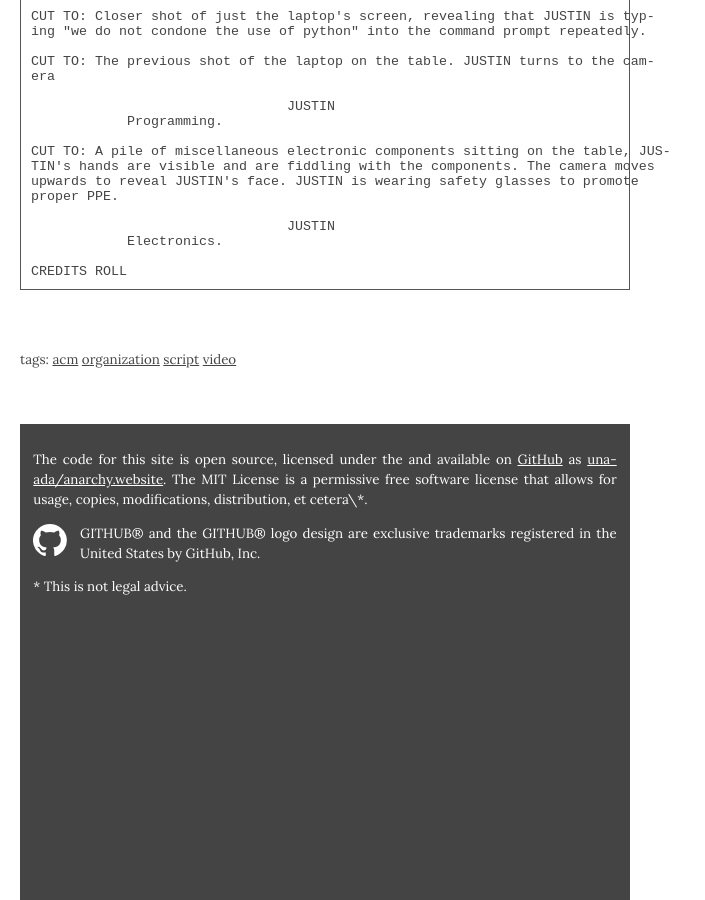
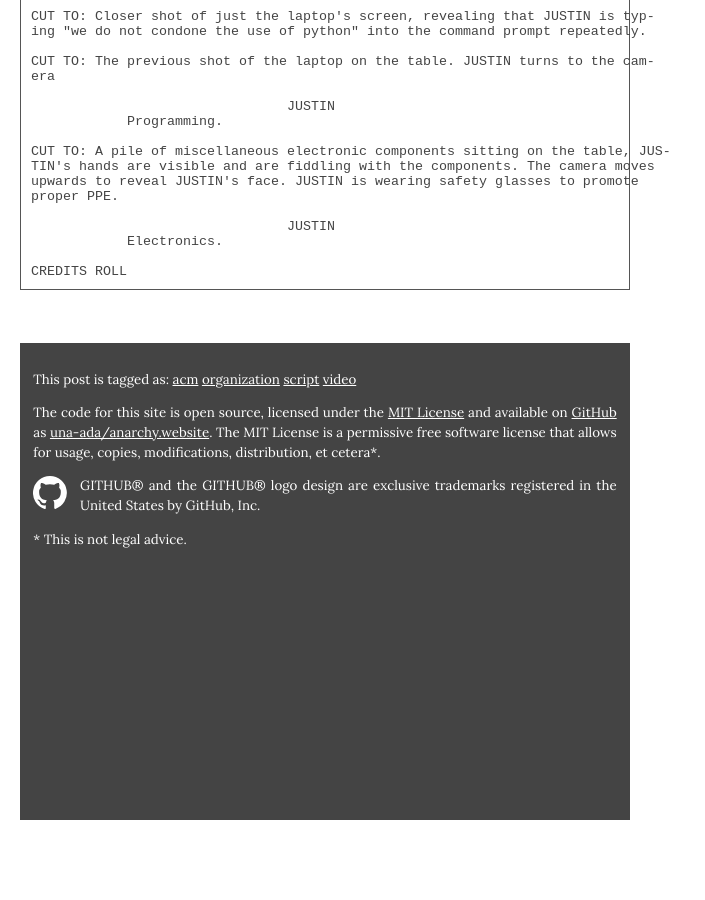
Before and after one commit to una-ada/anarchy.website, a Jekyll site: the page built from _posts/2016-10-26-acm-promo.md, in a window 1280 px wide and 900 px high, scrolled down 1246 px. Shown: the whole window, without its empty margins (0-705 px from the left). Built offline with Jekyll 4.4.1, drawn with Linux system fonts in a browser that asks for light colours; some web fonts are replaced; after the commit the page ends 2066 px from its top, so only the background shows below that.

Commit message:
Moved tagging to footer

```diff
--- a/_includes/footer.html
+++ b/_includes/footer.html
@@ -2,6 +2,13 @@
   -     https://help.github.com/articles/repository-metadata-on-github-pages/
   -->
 <footer>
+    <p>This post is tagged as:
+        {% assign sorttags = page.tags | sort %}
+        {% for tag in sorttags %}
+            {% capture tag_name %}{{ tag }}{% endcapture %}
+            <a href="/tag/#{{ tag_name }}">{{ tag_name }}</a>
+        {% endfor %}
+    </p>
     {% unless page.license %}
         {% assign page.license = "BY-SA" %}
     {% endunless %}
@@ -29,13 +36,12 @@
     {% endif %}
     <p>
         The code for this site is open source, licensed under the
-        <a href="{{ site.github.repository_url}}/LICENSE">
-        {{ site.github.license.name }}</a> and available on
-        <a href="https://github.com">GitHub</a> as
+        <a href="{{ site.github.repository_url}}/LICENSE">MIT License</a> and
+        available on <a href="https://github.com">GitHub</a> as
         <a href="{{ site.github.repository_url }}">
         {{ site.github.repository_nwo}}</a>. The MIT License is a permissive
         free software license that allows for usage, copies, modifications,
-        distribution, et cetera\*.
+        distribution, et cetera*.
     </p>
     <img src="/assets/img/github.svg"
         style="float:left;margin-right:1rem;width:2.5rem;"/>
--- a/_layouts/post.html
+++ b/_layouts/post.html
@@ -4,14 +4,6 @@
 <body>
     <h1>{{ page.title }}</h1>
     {{ content }}
-    <br><br>
-    <p>tags:
-        {% assign sorttags = page.tags | sort %}
-        {% for tag in sorttags %}
-            {% capture tag_name %}{{ tag }}{% endcapture %}
-            <a href="/tag/#{{ tag_name }}">{{ tag_name }}</a>
-        {% endfor %}
-    </p>
     <script>twemoji.parse(document.body)</script>
     {% include footer.html %}
 </body>
```
